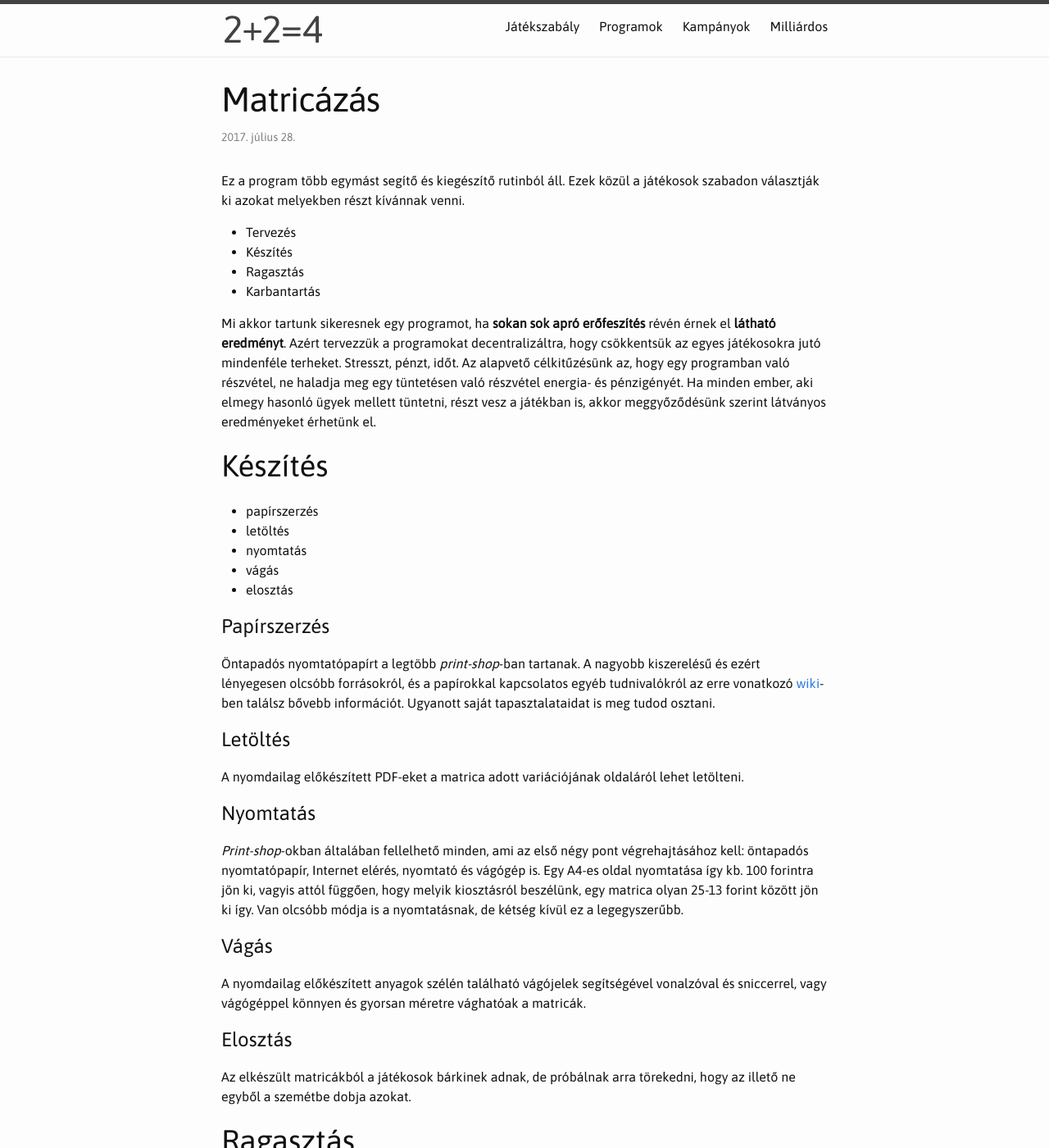
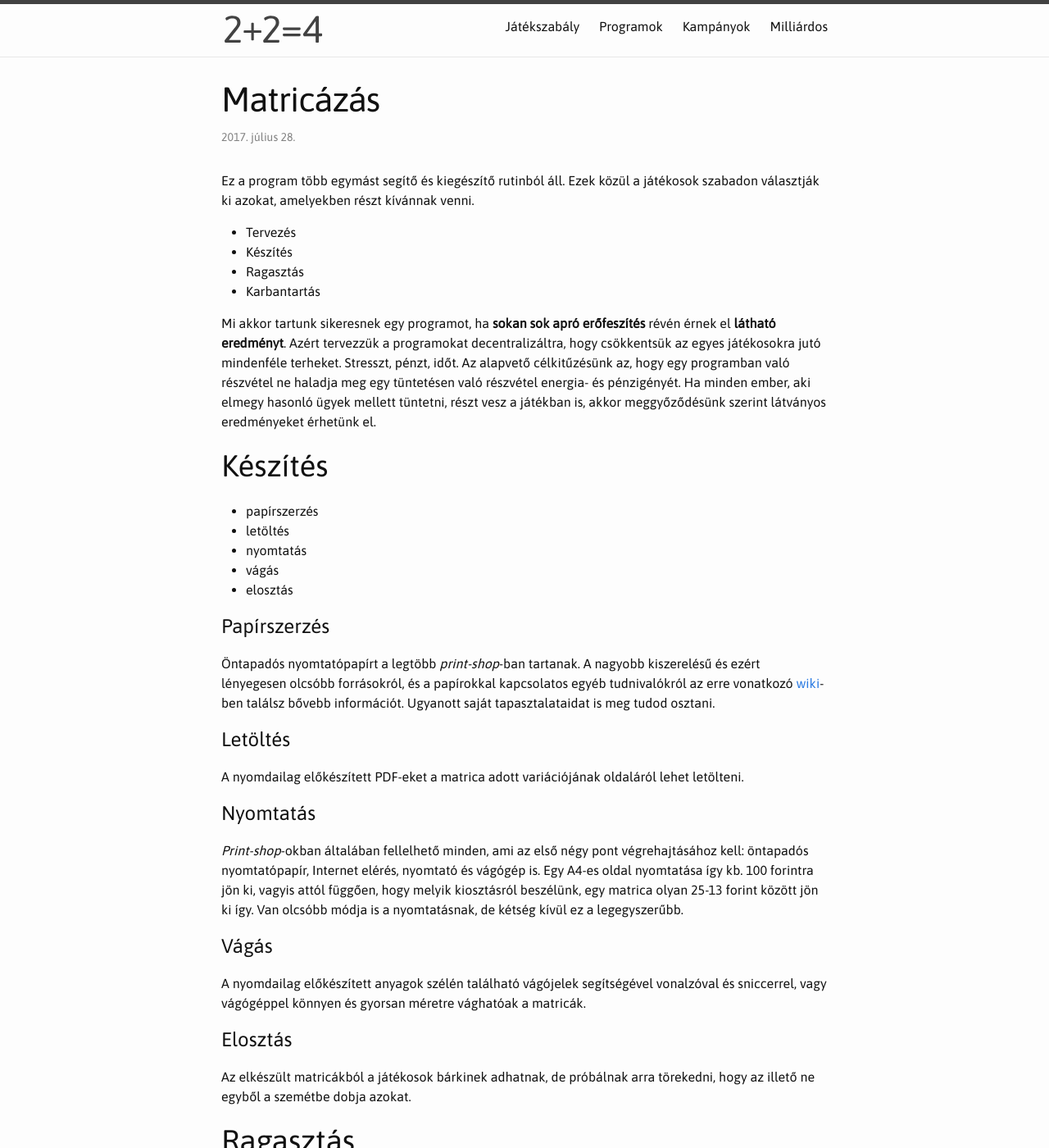
Before and after one commit to 2m2a4/2m2a4.github.io, a Jekyll site: the page built from _programok/matricazas.md, in a window 1280 px wide and 1400 px high. Shown: the whole window at 82% size. Built offline with Jekyll 4.4.1, drawn with Linux system fonts in a browser that asks for light colours; some of the changed text lies outside the part shown.

Commit message:
docs(matrizazas): fixing typos

```diff
--- a/_programok/matricazas.md
+++ b/_programok/matricazas.md
@@ -10,7 +10,7 @@ excerpt: >
   gondolkododó emberhez jussanak el, hanem mindenkihez aki fogékony azokra.
 ---
 Ez a program több egymást segítő és kiegészítő rutinból áll. Ezek közül a
-játékosok szabadon választják ki azokat melyekben részt kívánnak venni.
+játékosok szabadon választják ki azokat, amelyekben részt kívánnak venni.
 
 * Tervezés
 * Készítés
@@ -21,7 +21,7 @@ Mi akkor tartunk sikeresnek egy programot, ha **sokan sok apró erőfeszítés**
 révén érnek el **látható eredményt**. Azért tervezzük a programokat
 decentralizáltra, hogy csökkentsük az egyes játékosokra jutó mindenféle
 terheket. Stresszt, pénzt, időt. Az alapvető célkitűzésünk az, hogy egy
-programban való részvétel, ne haladja meg egy tüntetésen való részvétel energia-
+programban való részvétel ne haladja meg egy tüntetésen való részvétel energia-
 és pénzigényét. Ha minden ember, aki elmegy hasonló ügyek mellett tüntetni,
 részt vesz a játékban is, akkor meggyőződésünk szerint látványos eredményeket
 érhetünk el.
@@ -63,7 +63,7 @@ matricák.
 
 ## Elosztás
 
-Az elkészült matricákból a játékosok bárkinek adnak, de próbálnak arra
+Az elkészült matricákból a játékosok bárkinek adhatnak, de próbálnak arra
 törekedni, hogy az illető ne egyből a szemétbe dobja azokat.
 
 # Ragasztás
@@ -100,6 +100,6 @@ többi variáció közé.
 
 # Karbantartás
 
-Vannak akik, a mások által leszedett és megrongált matricákat hozzák rendbe.
+Vannak, akik a mások által leszedett és megrongált matricákat hozzák rendbe.
 
 [paper-wiki]: https://github.com/2m2a4/2m2a4.github.io/wiki/Pap%C3%ADrok-beszerz%C3%A9se
```
